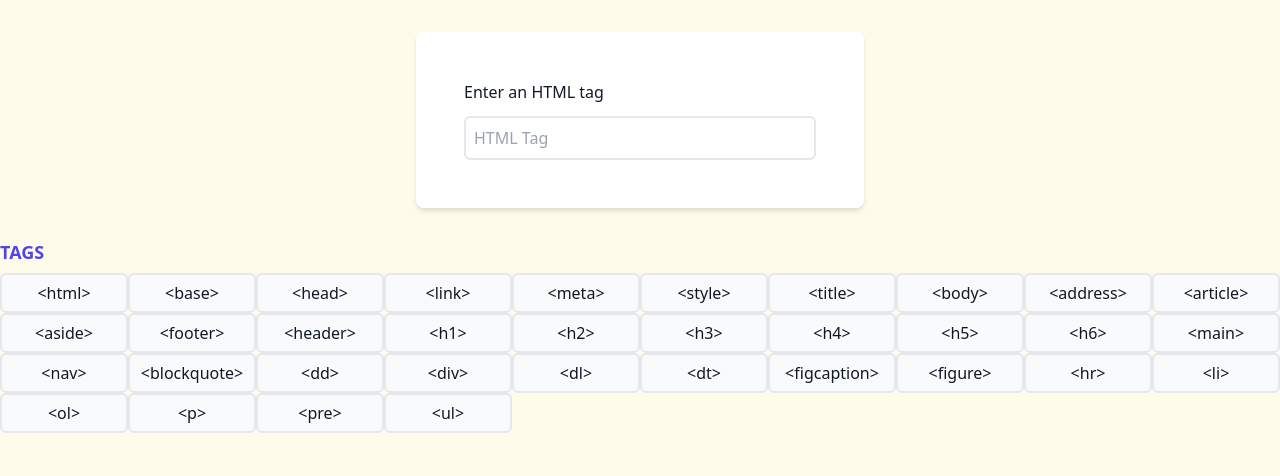
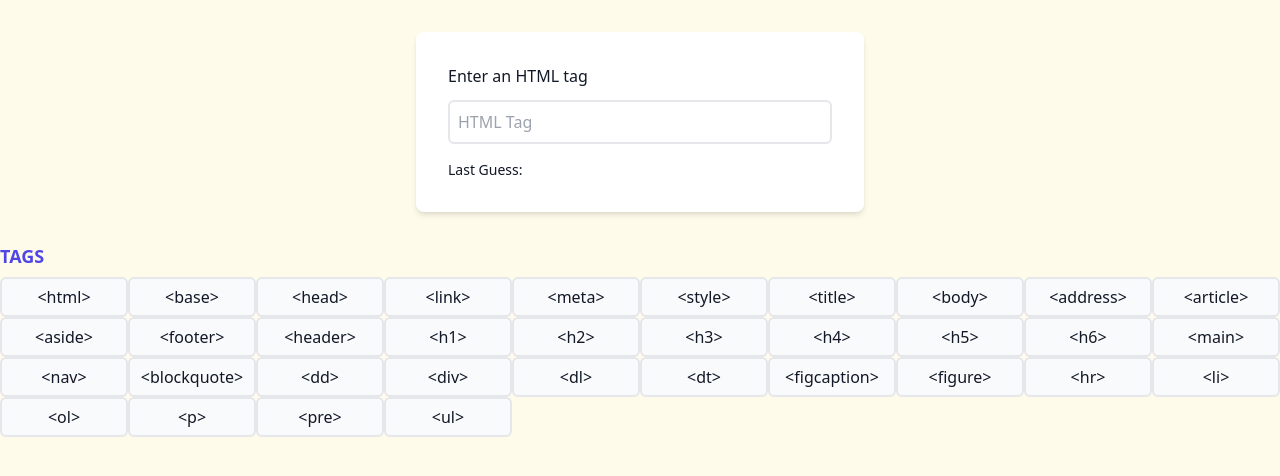
Before and after one commit to TraekWells/html-quiz, a React (Create React App) app: page /quiz in a window 1280 px wide. Shown: the top 476 px of the page. Built offline with nearby package versions, Linux system fonts and the light colour scheme.

Commit message:
Added in last guess feedback

```diff
--- a/src/components/GuessInput.js
+++ b/src/components/GuessInput.js
@@ -1,7 +1,7 @@
 import { createRef } from "react";
 
-const GuessInput = ({ setGuess }) => {
-  const currentGuess = createRef("");
+const GuessInput = ({ setGuess, guess }) => {
+  const currentGuess = createRef();
 
   const handleGuess = (event) => {
     // 1. Prevent the default behavior of the form
@@ -14,7 +14,7 @@ const GuessInput = ({ setGuess }) => {
 
   return (
     <>
-      <form action="" onSubmit={handleGuess} className="flex flex-col m-4">
+      <form action="" onSubmit={handleGuess} className="flex flex-col">
         <label htmlFor="guess" className="mb-3">
           Enter an HTML tag
         </label>
@@ -25,6 +25,7 @@ const GuessInput = ({ setGuess }) => {
           placeholder="HTML Tag"
           className="p-2 border-2 rounded-md"
         />
+        <p class="text-sm mt-4 mb-0">Last Guess: {guess}</p>
       </form>
     </>
   );
```
